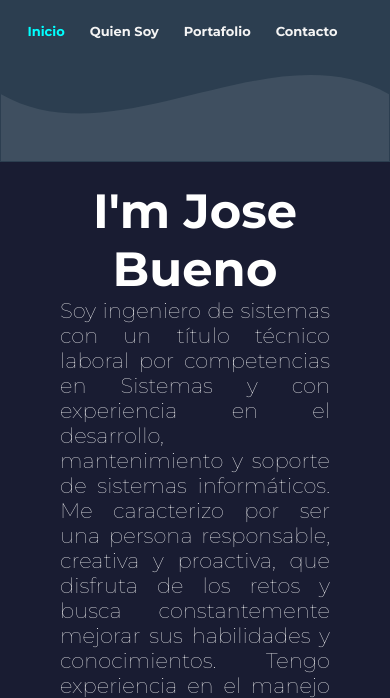
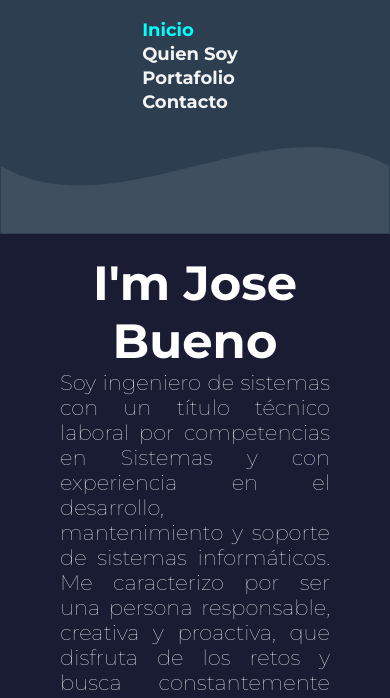
Before and after one commit to josebuen099/portafolio, a plain HTML site: page index.html in a window 390 px wide. Shown: the part 124-822 px from the top of the page. Drawn offline with Linux system fonts and the light colour scheme.

Commit message:
menu phone

```diff
--- a/CSS/style.css
+++ b/CSS/style.css
@@ -262,20 +262,21 @@ header {
           color: #fff;
       }
     .menu {
-
+        flex-direction: column; /* Cambia la dirección de los elementos a columna */
+        list-style: none;
         margin-top: 20px; /* Añade espacio entre el logotipo y los elementos de menú */
 
     }
     .menu li {
-        margin-right: 25px; /* Agrega un espacio entre los elementos del menú */
+        margin-right: 10px; /* Agrega un espacio entre los elementos del menú */
 
     }
     .menu a {
 
 
-        padding: 0px;
+        padding: 10px;
 
-        font-size:small   ;
+        font-size:large   ;
 
     }
 
```
